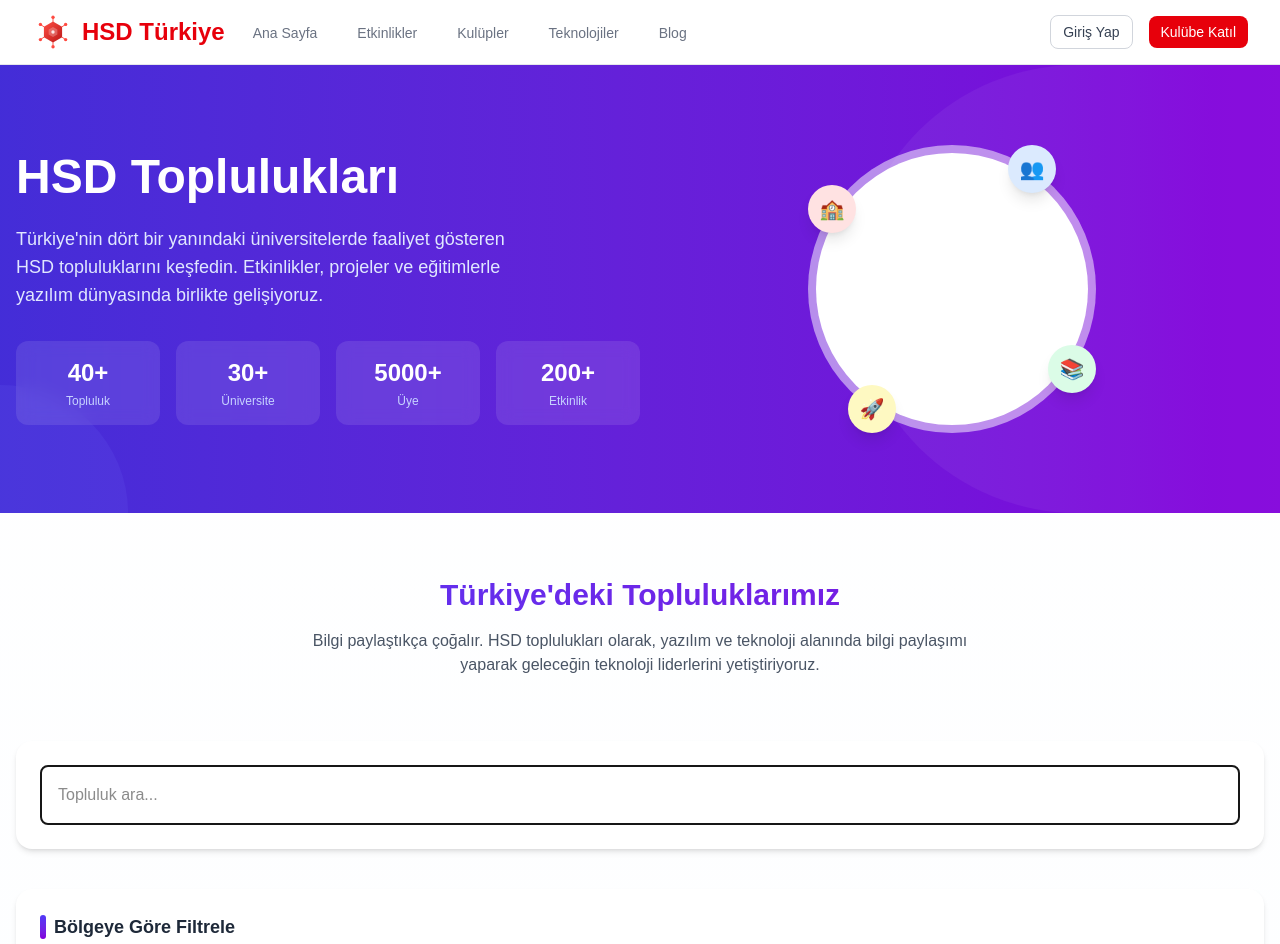
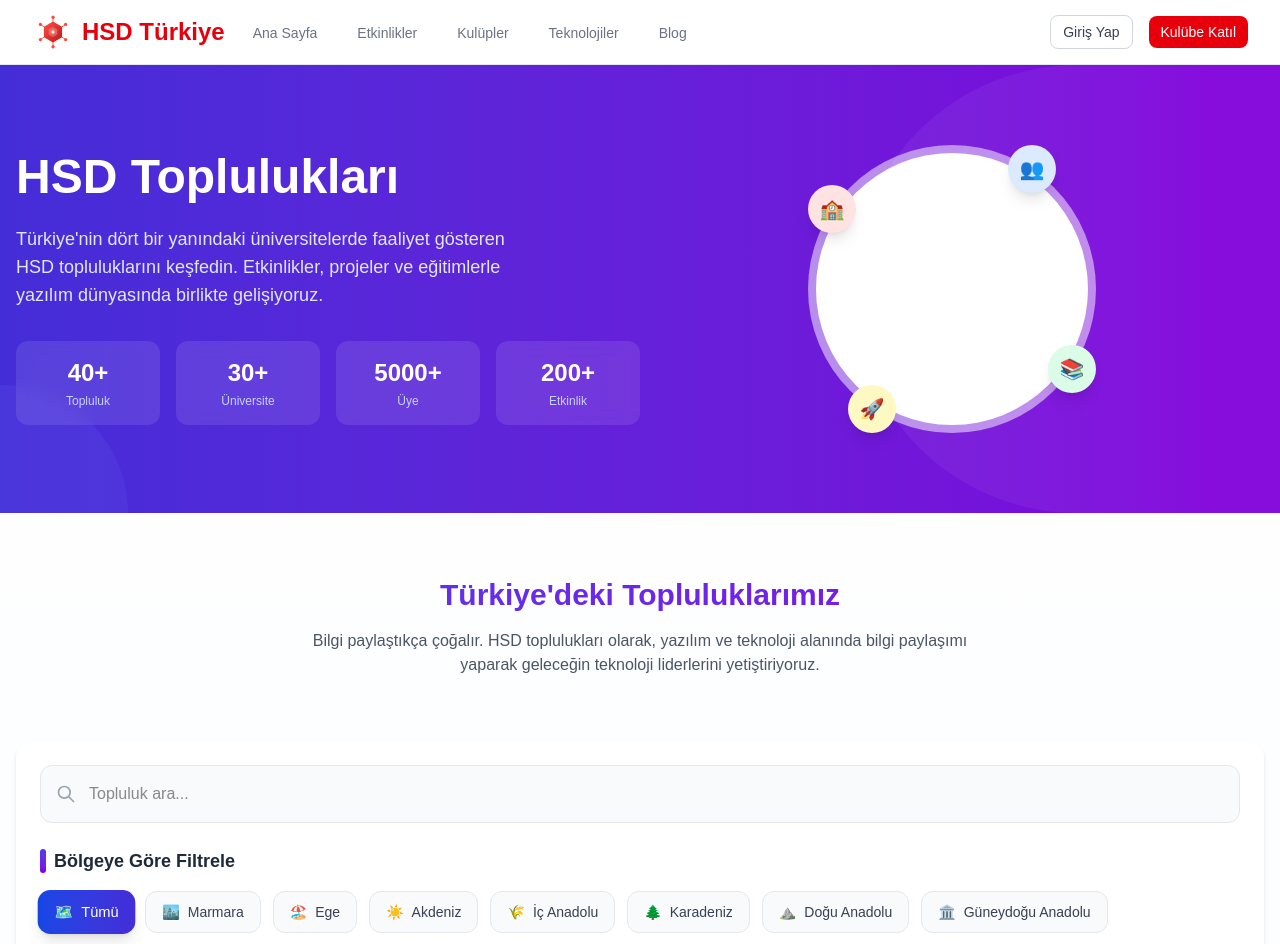
Before and after one commit to dev-yuci/HSDCommunities, a Next.js app: page /clubs in a window 1280 px wide. Shown: the top 944 px of the page. Built offline with nearby package versions, Linux system fonts and the light colour scheme.

Commit message:
Kulüpler sayfasına search yapısı entegre edildi.

```diff
--- a/src/components/clubs/ClubList.tsx
+++ b/src/components/clubs/ClubList.tsx
@@ -1,6 +1,6 @@
 'use client';
 
-import { useState } from 'react';
+import { useState, useEffect } from 'react';
 import clubs from '@/data/clubsData';
 import ClubCard from './ClubCard';
 
@@ -34,27 +34,62 @@ export default function ClubList() {
   const [selectedArea, setSelectedArea] = useState<string>('Tümü');
   const [hoveredArea, setHoveredArea] = useState<string | null>(null);
   const [searchQuery, setSearchQuery] = useState('');
+  const [isLoading, setIsLoading] = useState(false);
+  const [loadingArea, setLoadingArea] = useState('');
 
   const filteredClubs = clubs.filter(club =>
     (selectedArea === 'Tümü' || club.area === selectedArea) &&
     (searchQuery === '' || club.name.toLowerCase().includes(searchQuery.toLowerCase()))
   );
 
+  // Bölge değiştirme fonksiyonu
+  const handleAreaChange = (area: string) => {
+    if (area === selectedArea) return;
+
+    setLoadingArea(area);
+    setIsLoading(true);
+
+    // Yavaş bağlantılarda bile animasyon gözükmesi için kısa bir gecikme
+    setTimeout(() => {
+      setSelectedArea(area);
+      setIsLoading(false);
+    }, 300);
+  };
+
   return (
     <div>
+      {/* Filtreler ve Arama Bölümü */}
+      <div className="bg-white p-6 rounded-2xl shadow-md mb-10">
         {/* Arama Kutusu */}
-      <div className="bg-white p-6 rounded-2xl shadow-md mb-10">
+        <div className="mb-6">
+          <div className="relative">
+            <div className="absolute inset-y-0 left-0 pl-4 flex items-center pointer-events-none">
+              <svg className="w-5 h-5 text-gray-400" fill="none" stroke="currentColor" viewBox="0 0 24 24" xmlns="http://www.w3.org/2000/svg">
+                <path strokeLinecap="round" strokeLinejoin="round" strokeWidth={2} d="M21 21l-6-6m2-5a7 7 0 11-14 0 7 7 0 0114 0z"></path>
+              </svg>
+            </div>
             <input
               type="text"
               placeholder="Topluluk ara..."
               value={searchQuery}
               onChange={(e) => setSearchQuery(e.target.value)}
-          className="w-full p-4 border-2 rounded-lg focus:outline-none focus:ring-2 focus:ring-blue-600"
+              className="w-full pl-12 p-4 bg-gray-50 border border-gray-200 rounded-xl focus:outline-none focus:ring-2 focus:ring-indigo-500 focus:border-transparent transition-all duration-200 ease-in-out"
             />
+            {searchQuery && (
+              <button
+                onClick={() => setSearchQuery('')}
+                className="absolute inset-y-0 right-0 pr-4 flex items-center text-gray-400 hover:text-gray-600"
+              >
+                <svg className="w-5 h-5" fill="none" stroke="currentColor" viewBox="0 0 24 24" xmlns="http://www.w3.org/2000/svg">
+                  <path strokeLinecap="round" strokeLinejoin="round" strokeWidth={2} d="M6 18L18 6M6 6l12 12"></path>
+                </svg>
+              </button>
+            )}
+          </div>
         </div>
 
         {/* Bölge Filtreleri */}
-      <div className="bg-white p-6 rounded-2xl shadow-md mb-10">
+        <div>
           <h3 className="text-lg font-semibold text-gray-800 mb-4 flex items-center">
             <span className="w-1.5 h-6 bg-gradient-to-b from-indigo-600 to-purple-700 rounded-full mr-2"></span>
             <span>Bölgeye Göre Filtrele</span>
@@ -64,24 +99,34 @@ export default function ClubList() {
             {areas.map(area => (
               <button
                 key={area}
-              onClick={() => setSelectedArea(area)}
-              onMouseEnter={() => setHoveredArea(area)}
-              onMouseLeave={() => setHoveredArea(null)}
+                onClick={() => handleAreaChange(area)}
+                disabled={isLoading}
+                onMouseEnter={() => !isLoading && setHoveredArea(area)}
+                onMouseLeave={() => !isLoading && setHoveredArea(null)}
                 className={`relative px-4 py-2.5 rounded-xl text-sm transition-all duration-300
                   ${selectedArea === area
-                  ? `bg-gradient-to-r ${areaColors[area]} text-white shadow-lg`
+                    ? `bg-gradient-to-r ${areaColors[area]} text-white shadow-lg font-medium scale-105`
+                    : loadingArea === area && isLoading
+                    ? 'bg-gray-100 text-gray-800'
                     : hoveredArea === area
-                    ? 'bg-gray-100 text-gray-800'
-                    : 'bg-gray-50 text-gray-700 border border-gray-200'
+                      ? 'bg-gray-100 text-gray-800 hover:shadow-md'
+                      : 'bg-gray-50 text-gray-700 border border-gray-200 hover:shadow-md hover:scale-105'
                   }
+                  ${isLoading ? 'cursor-wait' : 'cursor-pointer'}
                 `}
               >
                 <div className="flex items-center gap-2">
                   <span>{areaIcons[area]}</span>
                   <span>{area}</span>
                 </div>
+                {loadingArea === area && isLoading && (
+                  <span className="absolute inset-0 flex items-center justify-center">
+                    <span className="w-5 h-5 border-2 border-indigo-600 border-t-transparent rounded-full animate-spin"></span>
+                  </span>
+                )}
               </button>
             ))}
+          </div>
         </div>
       </div>
 
@@ -90,17 +135,30 @@ export default function ClubList() {
         <h3 className="text-xl font-semibold text-gray-800">
           {filteredClubs.length} topluluk bulundu
         </h3>
+        {searchQuery && (
+          <div className="text-sm text-gray-500 bg-gray-100 px-4 py-2 rounded-full flex items-center">
+            <span>Aranan: "{searchQuery}"</span>
+            <button
+              onClick={() => setSearchQuery('')}
+              className="ml-2 text-indigo-500 hover:text-indigo-700"
+            >
+              <svg className="w-4 h-4" fill="none" stroke="currentColor" viewBox="0 0 24 24">
+                <path strokeLinecap="round" strokeLinejoin="round" strokeWidth={2} d="M6 18L18 6M6 6l12 12"></path>
+              </svg>
+            </button>
+          </div>
+        )}
       </div>
 
       {/* Topluluk Kartları */}
-      <div className="grid grid-cols-1 sm:grid-cols-2 lg:grid-cols-3 gap-8">
+      <div className={`grid grid-cols-1 sm:grid-cols-2 lg:grid-cols-3 gap-8 transition-all duration-500 ${isLoading ? 'opacity-50 scale-98' : 'opacity-100 scale-100'}`}>
         {filteredClubs.map((club) => (
           <ClubCard key={club.id} club={club} />
         ))}
       </div>
 
       {/* Sonuç Bulunamadı */}
-      {filteredClubs.length === 0 && (
+      {filteredClubs.length === 0 && !isLoading && (
         <div className="text-center py-16 bg-white rounded-2xl shadow-sm border border-gray-100">
           <svg className="w-16 h-16 text-gray-300 mx-auto mb-4" fill="none" viewBox="0 0 24 24" stroke="currentColor">
             <path strokeLinecap="round" strokeLinejoin="round" strokeWidth={1.5} d="M9.172 16.172a4 4 0 015.656 0M9 10h.01M15 10h.01M21 12a9 9 0 11-18 0 9 9 0 0118 0z" />
```
Lines whose indentation alone changed are shown as unchanged.
